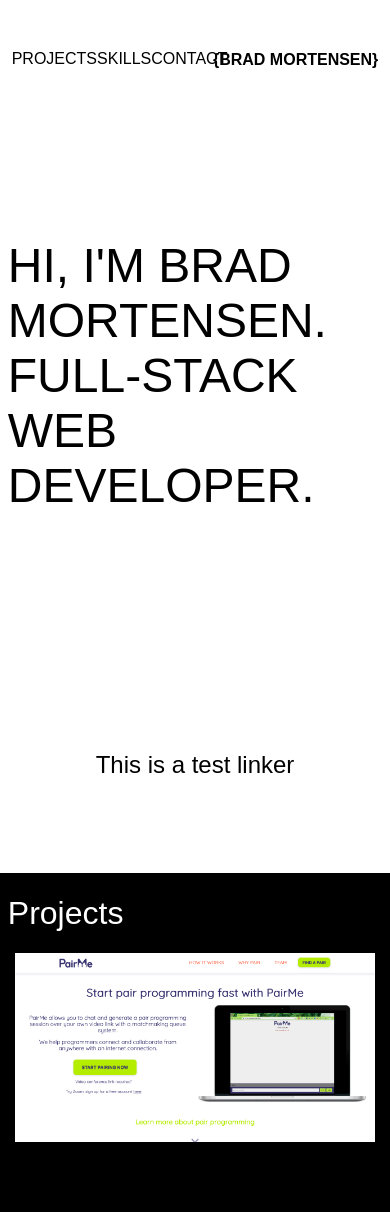
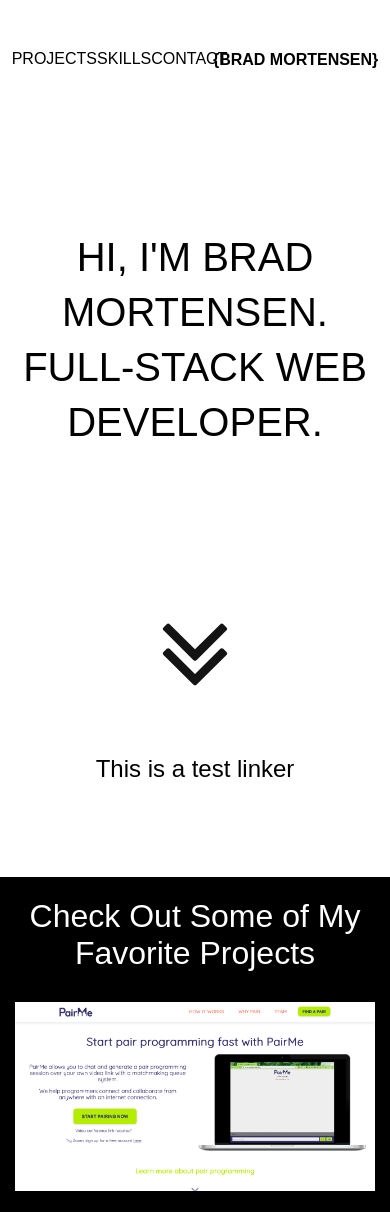
Before and after one commit to brad-mortensen/react-portfolio, a React (Create React App) app: page / in a window 390 px wide. Shown: the top 1212 px of the page. Built offline with nearby package versions, Linux system fonts and the light colour scheme; grey boxes are pictures that could not be loaded; a web font is replaced by a local one.

Commit message:
adds breakpoints

```diff
--- a/package.json
+++ b/package.json
@@ -6,6 +6,7 @@
     "axios": "^0.19.0",
     "react": "^16.8.6",
     "react-dom": "^16.8.6",
+    "react-reveal": "^1.2.2",
     "react-scripts": "3.0.1",
     "styled-components": "^4.3.2"
   },
--- a/src/components/HeaderContent.js
+++ b/src/components/HeaderContent.js
@@ -1,4 +1,5 @@
 import React from 'react';
+import Slide from 'react-reveal/Slide';
 import styled from 'styled-components';
 import downArrow from './assets/angle-double-down.svg';
 
@@ -11,20 +12,38 @@ const StyledHeaderContent = styled.div`
   margin: 70px 0;
   padding: 0 2%;
   box-sizing: border-box;
+
   .title {
     width: 100%;
     height: auto;
     font-family: 'Carrois Gothic SC', sans-serif;
-    font-size: 3rem;
+    font-size: 4rem;
     text-transform: uppercase;
     line-height: 55px;
+    transition: font-size .25s;
+    @media (max-width: 900px) {
+      font-size: 3rem;
+    }
+    @media (max-width: 650px) {
+      font-size: 2.5rem;
+      text-align: center;
+    }
+    @media (max-width: 525px) {
+    }
   }
   .down-arrow {
     width: 15%;
     height: auto;
     margin: 100px 0 10px 0;
     animation: flasher 2s linear infinite;
+    @media (max-width: 900px) {
+      width: 25%;
+    }
+    @media (max-width: 650px) {
+      width: 35%;
+    }
   }
+
   @keyframes flasher {
     50% {
     opacity: 0;
@@ -39,10 +58,11 @@ const StyledHeaderContent = styled.div`
 const HeaderContent = () => {
   return (
     <StyledHeaderContent>
-      <p className="title">Hi, I'm Brad Mortensen.
-          <br>
-        </br>full-stack web developer.
-      </p>
+      <Slide left><p className="title">Hi, I'm Brad Mortensen.
+        <br>
+          </br>full-stack web developer.
+        </p>
+      </Slide>
       <img className="down-arrow" src={downArrow} alt="down-arrow" />
       <p className="intro">This is a test linker</p>
     </StyledHeaderContent>
--- a/src/components/Projects.js
+++ b/src/components/Projects.js
@@ -16,7 +16,7 @@ const StyledProjects = styled.div`
   justify-content: space-around;
   align-items: top;
   flex-flow: row wrap;
-  padding: 0 2% 30px 2%;
+  padding: 0 5% 30px 5%;
   background-color: black;
   @media (max-width: 900px) {
     flex-flow: column;
@@ -25,10 +25,12 @@ const StyledProjects = styled.div`
   }
   h1 {
     width: 100%;
+    text-align: center;
     font-family: 'Carrois Gothic SC', sans-serif;
     font-size: 2rem;
     font-weight: lighter;
     color: white;
+    margin-bottom: 30px;
   }
 `;
 
@@ -71,7 +73,7 @@ const Projects = () => {
   ]
   return (
     <StyledProjects>
-      <h1 className="Projects">Projects</h1>
+      <h1 className="Projects">Check Out Some of My Favorite Projects</h1>
       {projectData.map((project) =>
         <Project project={project} key={project.id} />
       )}
```
Also changed, not shown: 1 other file (tests, documents, lock files or other folders).
